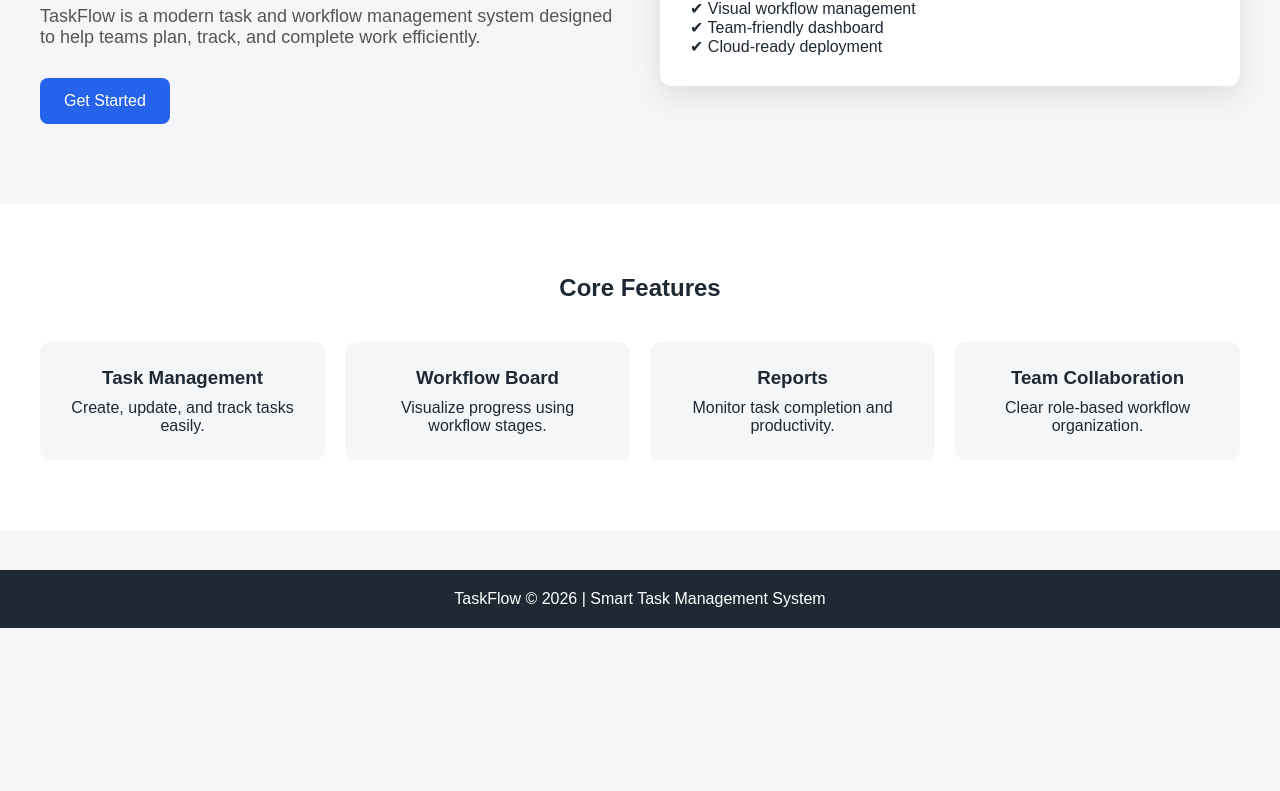
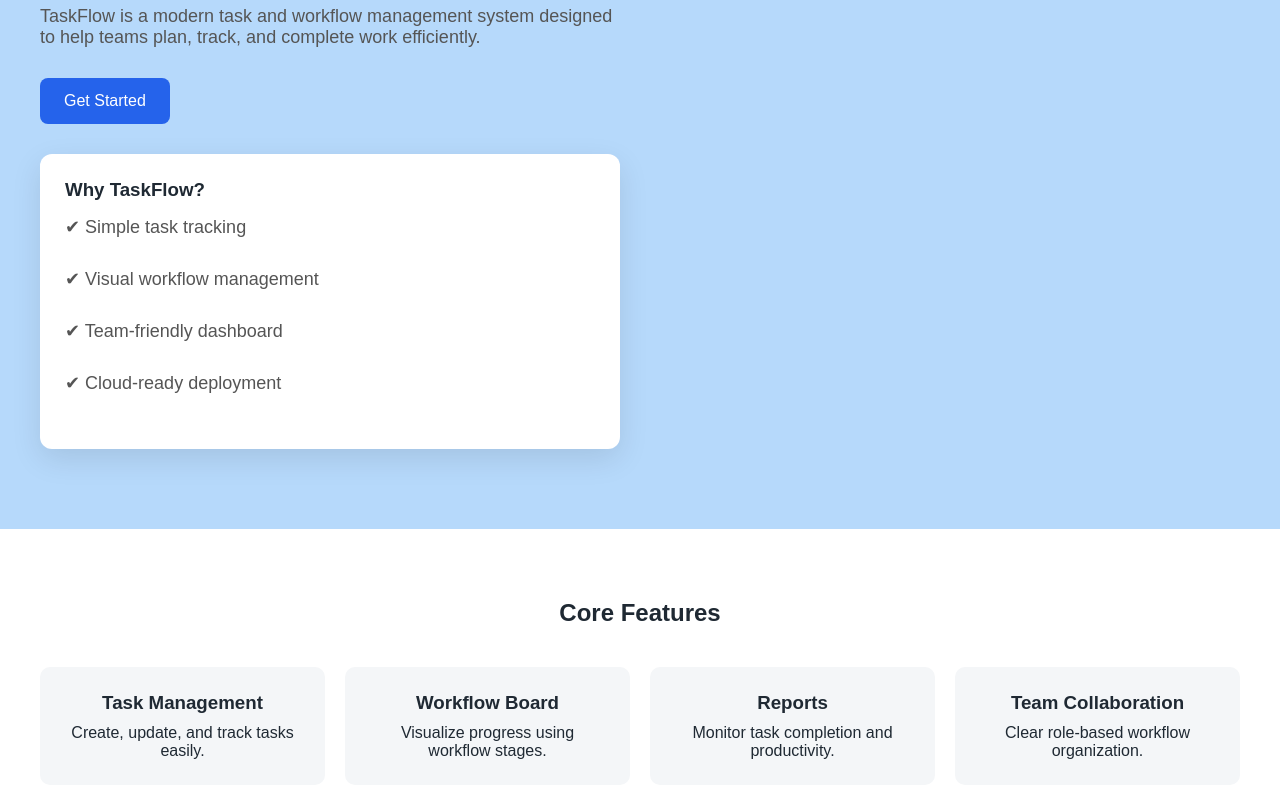
Before and after one commit to dinusha014/TaskFlow-SaaS-DevOps, a plain HTML site: page index.html in a window 1280 px wide. Shown: the part 250-1041 px from the top of the page. Before the commit the page ends 878 px from the top, so only its background shows below. Drawn offline with Linux system fonts and the light colour scheme.

Commit message:
Background

```diff
--- a/index.html
+++ b/index.html
@@ -14,7 +14,7 @@
 }
 
 body{
-  background:#f4f6f8;
+  background:#b6d9fb;
   color:#1f2933;
 }
 
@@ -55,7 +55,7 @@ nav ul li a:hover{
   display:grid;
   grid-template-columns:1fr 1fr;
   gap:40px;
-  align-items:center;
+  align-items:start;
 }
 
 .hero-text h1{
@@ -78,6 +78,7 @@ nav ul li a:hover{
   font-size:16px;
   cursor:pointer;
   transition: background 0.3s;
+  margin-bottom:30px;
 }
 
 .hero-text button:hover{
@@ -86,9 +87,18 @@ nav ul li a:hover{
 
 .hero-box{
   background:#ffffff;
-  padding:30px;
+  padding:25px;
   border-radius:12px;
   box-shadow:0 10px 30px rgba(0,0,0,0.1);
+}
+
+.hero-box h3{
+  margin-bottom:15px;
+}
+
+/* Right empty space (optional visual balance) */
+.hero-image{
+  min-height:300px;
 }
 
 /* Features */
@@ -154,15 +164,18 @@ footer{
 
 <!-- Hero Section -->
 <section class="hero">
+
+  <!-- LEFT SIDE -->
   <div class="hero-text">
     <h1>Organize Work. Track Progress. Achieve More.</h1>
     <p>
       TaskFlow is a modern task and workflow management system designed to help
       teams plan, track, and complete work efficiently.
     </p>
+
     <button onclick="goToLogin()">Get Started</button>
-  </div>
 
+    <!-- HERO BOX MOVED BELOW BUTTON -->
     <div class="hero-box">
       <h3>Why TaskFlow?</h3>
       <p>✔ Simple task tracking</p>
@@ -170,6 +183,11 @@ footer{
       <p>✔ Team-friendly dashboard</p>
       <p>✔ Cloud-ready deployment</p>
     </div>
+  </div>
+
+  <!-- RIGHT SIDE (EMPTY / FUTURE IMAGE) -->
+  <div class="hero-image"></div>
+
 </section>
 
 <!-- Features Section -->
@@ -206,10 +224,8 @@ footer{
 
 <script>
 function goToLogin(){
-  window.location.href = "login.html"; // Redirect to login page
+  window.location.href = "login.html";
 }
-
-console.log("TaskFlow Home Page Loaded");
 </script>
 
 </body>
```
Lines whose indentation alone changed are shown as unchanged.
